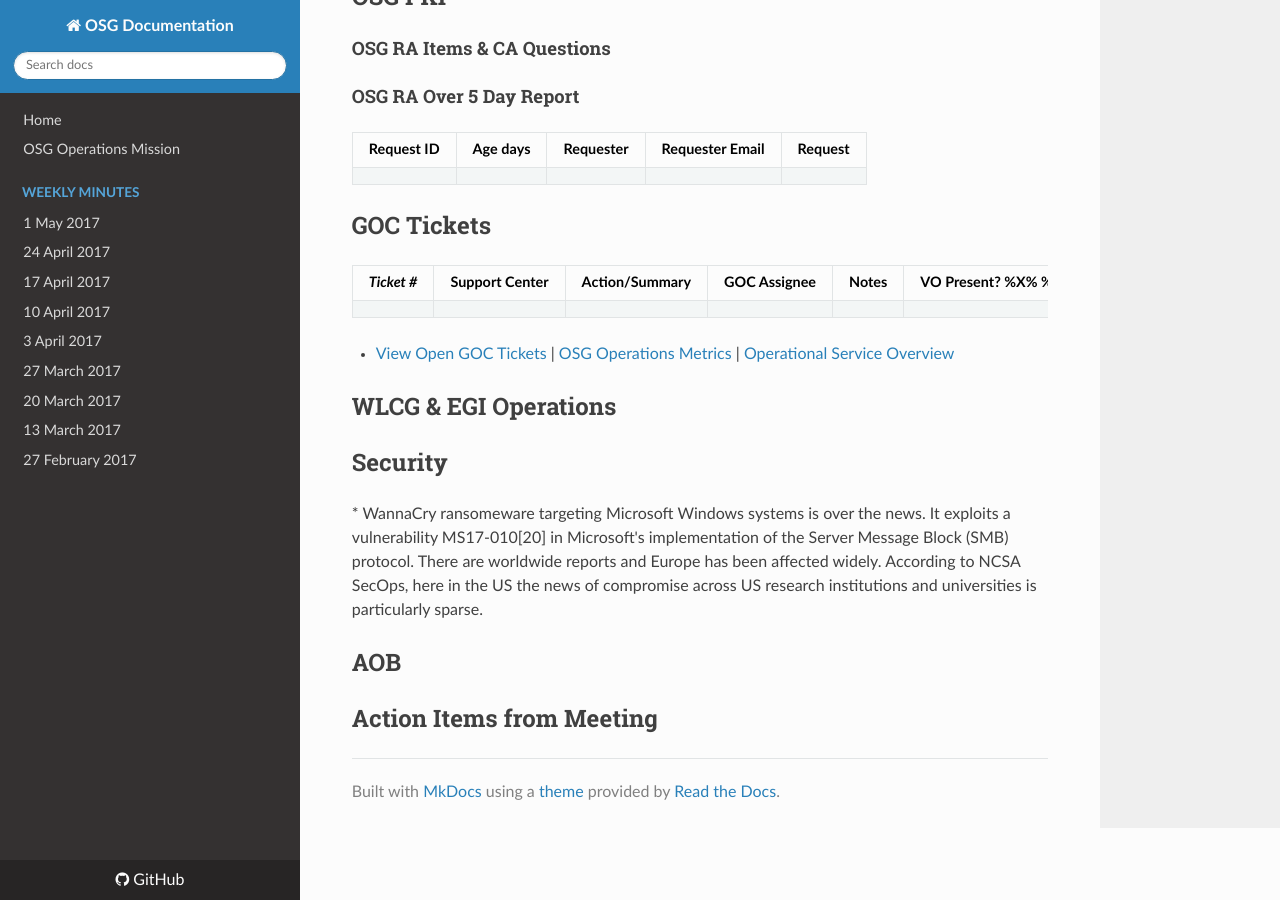
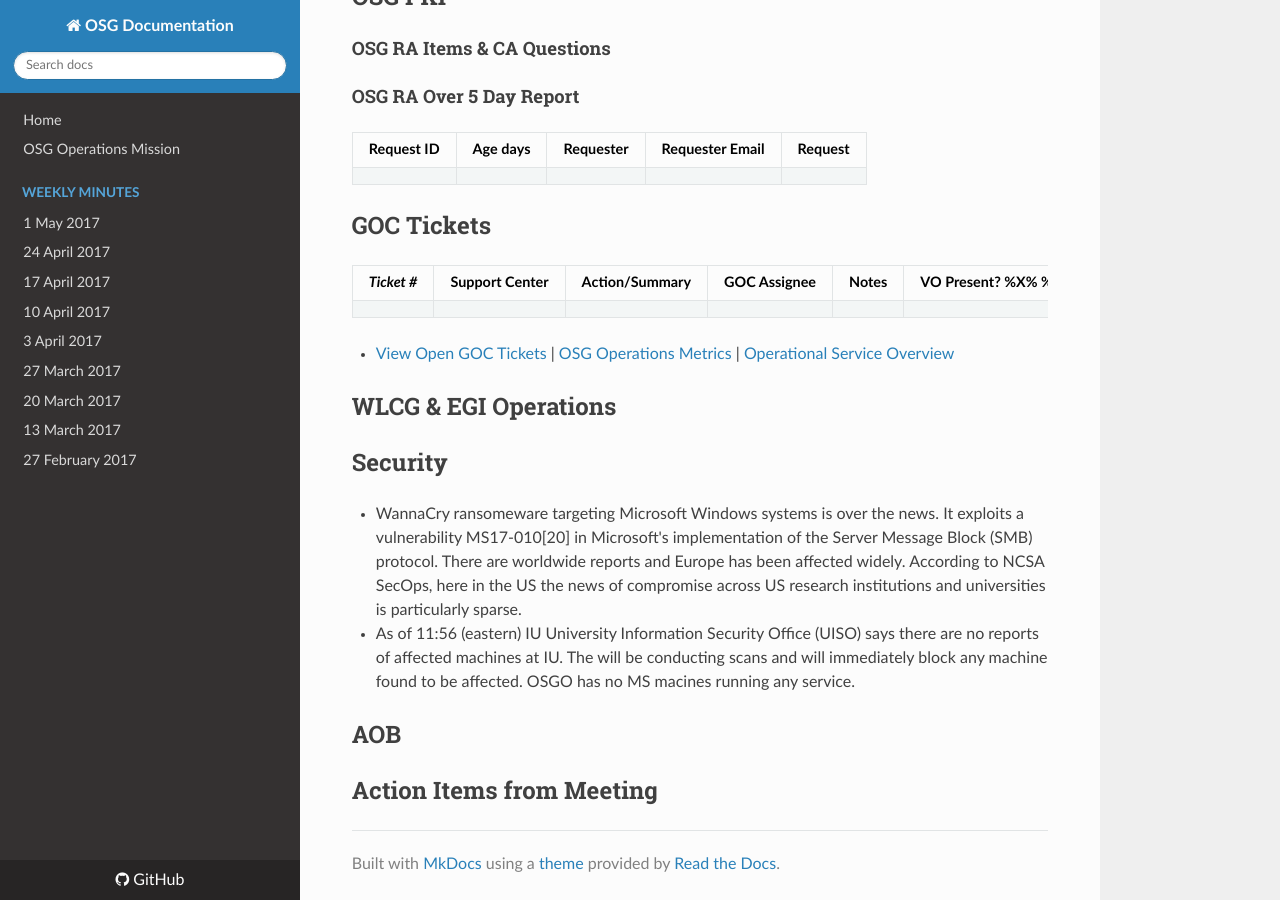
Before and after one commit to osg-htc/operations, an MkDocs documentation site: the page built from docs/WeeklyMinutes/15May2017.md, in a window 1280 px wide and 900 px high, scrolled down 2580 px. Built offline with MkDocs 1.6.1, drawn with Linux system fonts in a browser that asks for light colours; nearby versions of some CDN libraries; old or Windows-style settings are respelled for this version of MkDocs.

Commit message:
Update 15May2017.md

```diff
--- a/docs/WeeklyMinutes/15May2017.md
+++ b/docs/WeeklyMinutes/15May2017.md
@@ -76,7 +76,9 @@
 ## WLCG & EGI Operations
 
 ## Security
-   * WannaCry ransomeware targeting Microsoft Windows systems is over the news. It exploits a vulnerability MS17-010[20] in Microsoft's implementation of the Server Message Block (SMB) protocol. There are worldwide reports and Europe has been affected widely. According to NCSA SecOps, here in the US the news of compromise across US research institutions and universities is particularly sparse.
+   * WannaCry ransomeware targeting Microsoft Windows systems is over the news. It exploits a vulnerability MS17-010[20] in Microsoft's implementation of the Server Message Block (SMB) protocol. There are worldwide reports and Europe has been affected widely. According to NCSA SecOps, here in the US the news of compromise across US research institutions and universities is particularly sparse.
+   * As of 11:56 (eastern) IU University Information Security Office (UISO) says there are no reports of affected machines at IU. The will be conducting scans and will immediately block any machine found to be affected. OSGO has no MS macines running any service.
+
 
 ## AOB
 
```
